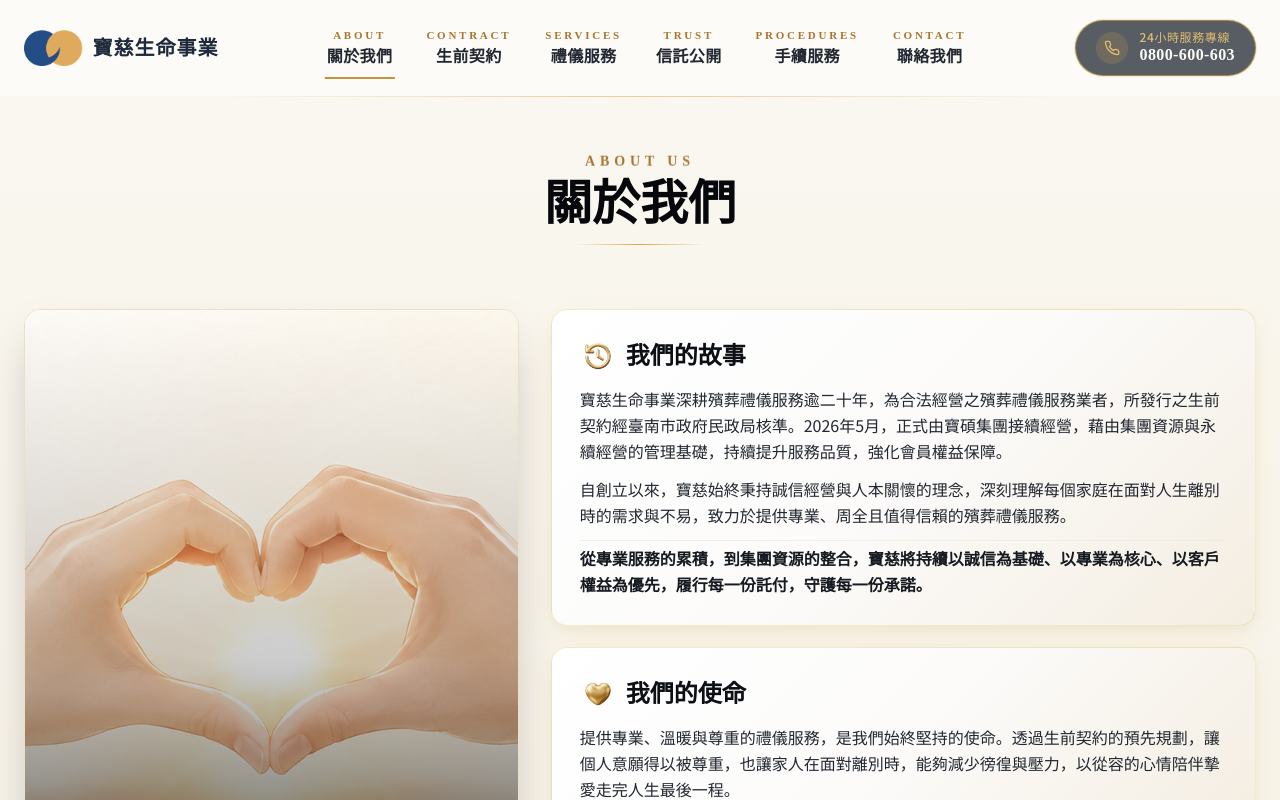
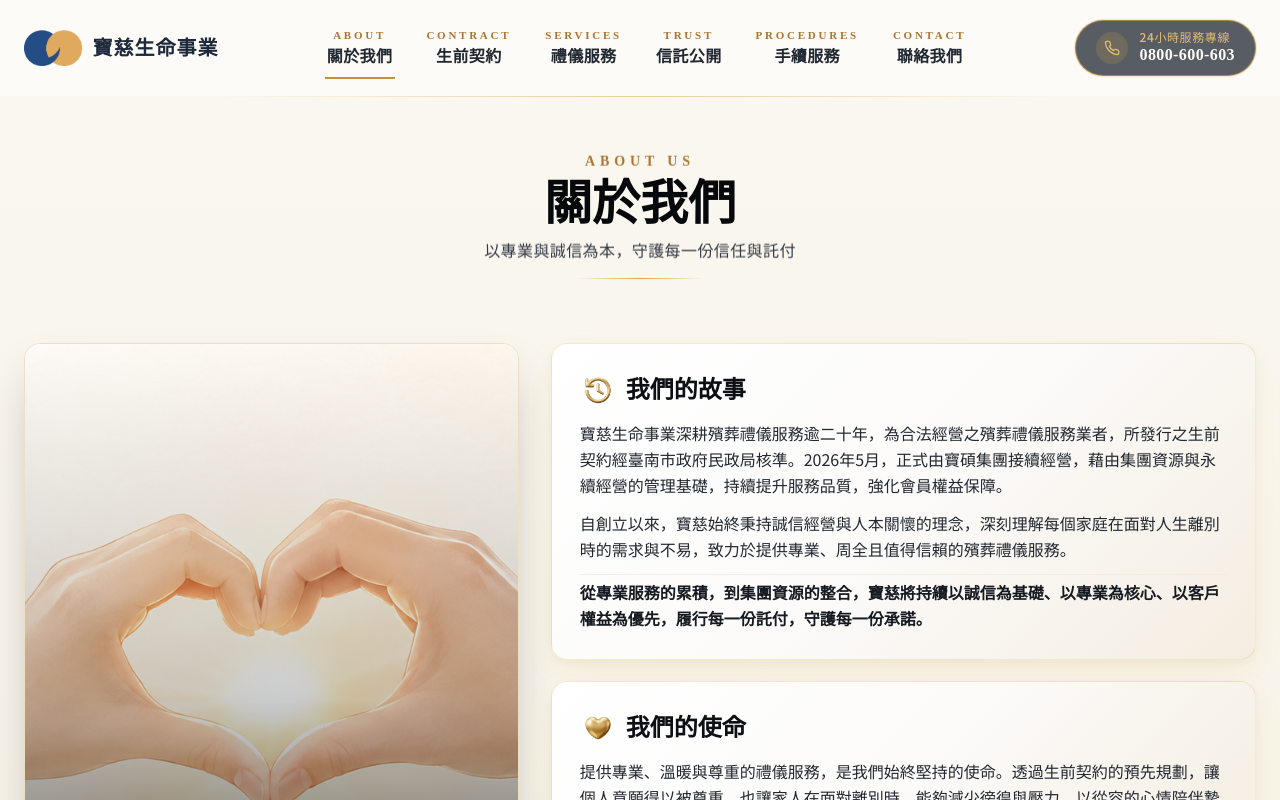
Before and after one commit to m9606286/baoci-life-website, a React (Vite) app: page /about in a window 1280 px wide. Shown: the top 800 px of the page. Built offline with nearby package versions, Linux system fonts and the light colour scheme.

Commit message:
Update About.tsx

```diff
--- a/src/components/About.tsx
+++ b/src/components/About.tsx
@@ -94,7 +94,7 @@ export default function About() {
 
       <div ref={ref} className="mx-auto max-w-8xl px-6 relative">
 
-        {/* 最上方加入：關於我們 (英文副標 + 質感線) */}
+        {/* 標題區塊：加入精緻引導小字 */}
         <div className="text-center mb-16">
           <p className="font-serif-tc text-gold-600 text-xs sm:text-sm tracking-[0.35em] uppercase font-bold reveal">
             ABOUT US
@@ -102,6 +102,9 @@ export default function About() {
           <h2 className="font-serif-tc text-3xl md:text-4xl lg:text-5xl font-bold text-ink-950 mt-2 reveal reveal-delay-1">
             關於我們
           </h2>
+          <p className="text-ink-600 font-sans text-sm md:text-base mt-2.5 reveal reveal-delay-1.5 font-medium tracking-wide">
+            以專業與誠信為本，守護每一份信任與託付
+          </p>
           <div className="w-32 h-px bg-gradient-to-r from-transparent via-gold-400 to-transparent mx-auto mt-4 reveal reveal-delay-2" />
         </div>
 
@@ -115,10 +118,8 @@ export default function About() {
                 alt="溫暖陪伴與專業禮儀服務"
                 className="w-full h-full object-cover transition-all duration-700 group-hover:scale-105"
               />
-              {/* 漸層遮罩：下方襯托白色文字 */}
               <div className="absolute inset-0 bg-gradient-to-t from-ink-950/80 via-ink-950/20 to-transparent pointer-events-none" />
 
-              {/* 左下角品牌精神文字壓紋 */}
               <div className="absolute bottom-10 sm:bottom-12 left-6 right-6 z-10 pointer-events-none space-y-1.5">
                 <h4 className="text-white font-serif-tc text-base sm:text-lg lg:text-xl font-semibold tracking-wide leading-snug drop-shadow-md">
                   用心守護，讓愛延續
```
